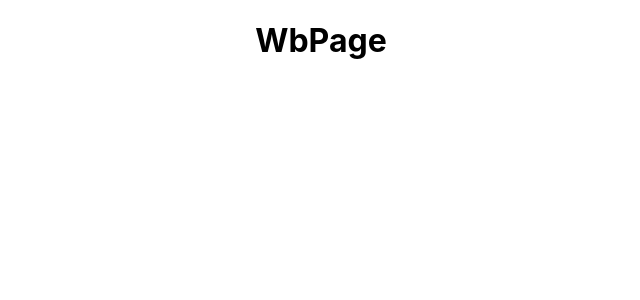
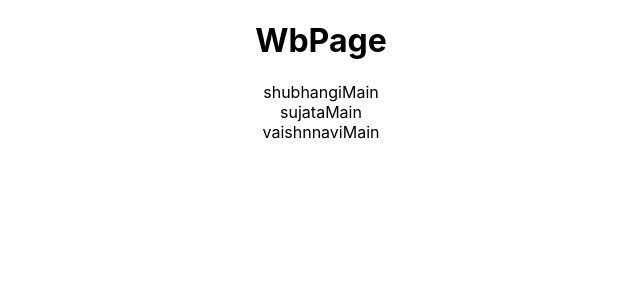
Before and after one commit to SujataKhillare/website, a React (Create React App) app in the folder webpage/: page / in a window 1280 px wide. Shown: the top 300 px of the page, without its empty margins (319-959 px from the left). Built offline with nearby package versions, Linux system fonts and the light colour scheme.

Commit message:
SG-created-Comp

```diff
--- a/webpage/src/App.js
+++ b/webpage/src/App.js
@@ -1,10 +1,16 @@
 import logo from './logo.svg';
 import './App.css';
+import ShubhangiMain from './component/shubhangi/shubhangiMain';
+import SujataMain from './component/sujata/sujataMain';
+import VaishnnaviMain from './component/vaishnavi/vaishnnaviMain';
 
 function App() {
   return (
     <div className="App">
       <h1>WbPage</h1>
+      <ShubhangiMain/>
+      <SujataMain/>
+      <VaishnnaviMain/>
     </div>
   );
 }
--- /dev/null
+++ b/webpage/src/component/shubhangi/ShubhangiMain.jsx
@@ -0,0 +1,9 @@
+import React from 'react'
+
+const ShubhangiMain = () => {
+  return (
+    <div>shubhangiMain</div>
+  )
+}
+
+export default ShubhangiMain;
--- /dev/null
+++ b/webpage/src/component/sujata/SujataMain.jsx
@@ -0,0 +1,9 @@
+import React from 'react'
+
+const SujataMain = () => {
+  return (
+    <div>sujataMain</div>
+  )
+}
+
+export default SujataMain;
--- /dev/null
+++ b/webpage/src/component/vaishnavi/VaishnnaviMain.jsx
@@ -0,0 +1,9 @@
+import React from 'react'
+
+const VaishnnaviMain = () => {
+  return (
+    <div>vaishnnaviMain</div>
+  )
+}
+
+export default VaishnnaviMain;
```
Also changed, not shown: webpage/package.json (+10 -0 lines), 1 other file (tests, documents, lock files or other folders).
